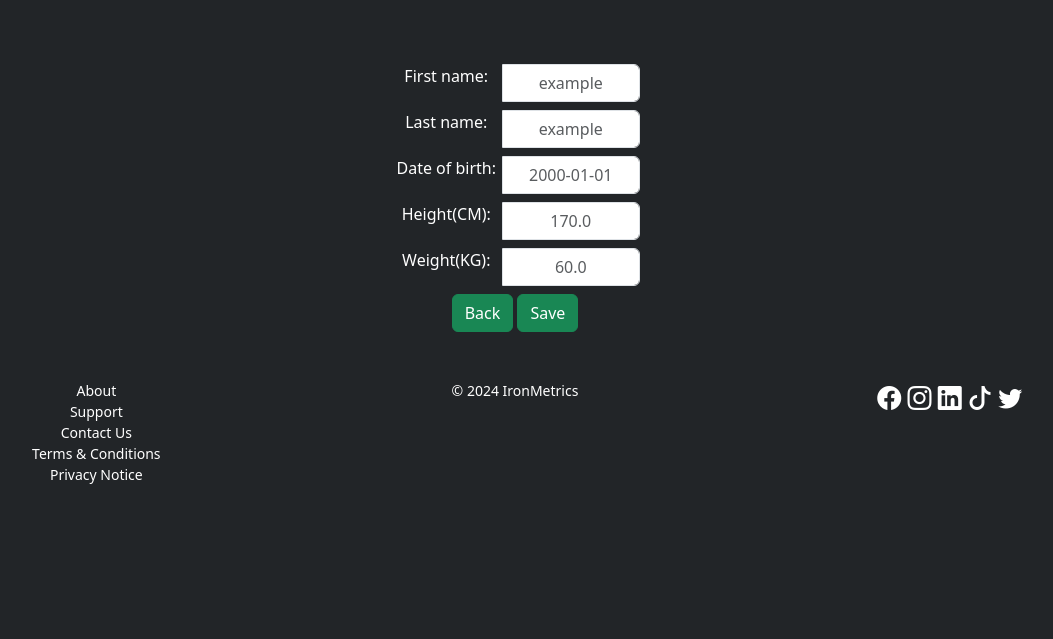
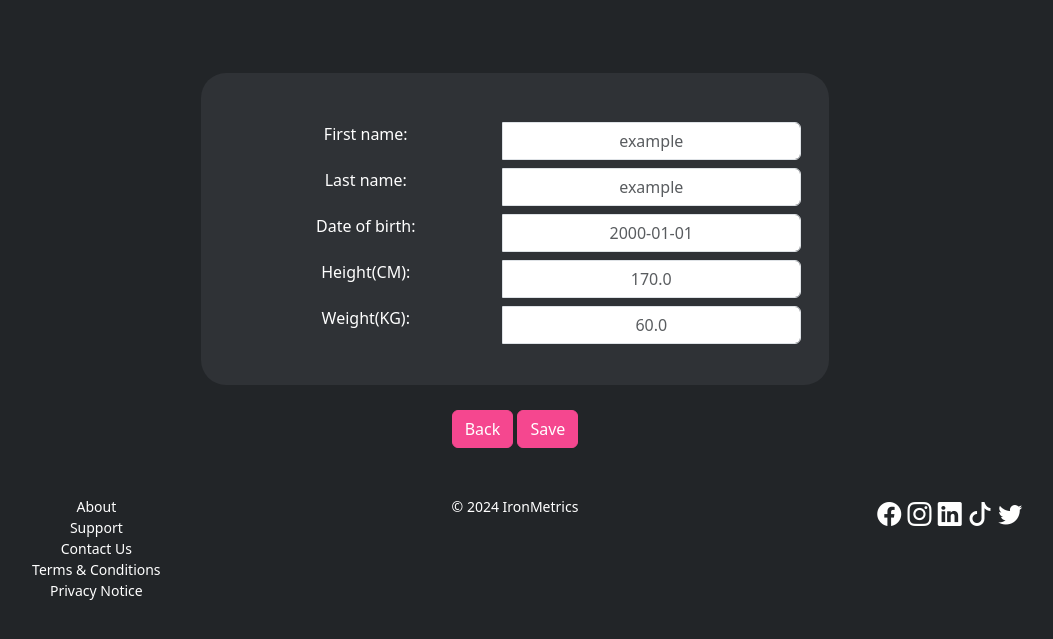
Before and after one commit to je-repo/fitnessapp, a Flask app: page /editprofile in a window 1280 px wide. Shown: the part 64-703 px from the top of the page, without its empty margins (125-1178 px from the left). Run offline with Flask 3, Linux system fonts and the light colour scheme; a user stored in the database is signed in; data comes from the database, SQL or seed files in the repository; some libraries are stand-ins or nearby versions.

Commit message:
editprofile.html updated button colours to default pink updated inputs wrapper styling

```diff
--- /dev/null
+++ b/static/editprofile.css
@@ -0,0 +1,7 @@
+.inputs-wrapper {
+    width: 30%;
+    min-width: 230px;
+    width: 50%;
+    margin: 25px auto;
+    padding: 25px 0;
+}
--- a/templates/editprofile.html
+++ b/templates/editprofile.html
@@ -1,10 +1,18 @@
 {% extends "base.html" %}
+
+{% block head %}
+    <link rel="stylesheet" href="static/editprofile.css">
+    <!-- <link rel="stylesheet" href="profile.css"> -->
+{% endblock %}
 
 {% block title %}Edit {{ session["user_name"] }}{% endblock %}
 
 {% block main %}
-<div class="container w-25">
-    <form action="/editprofile" method="post" class="row row-cols-2 align-items-center gy-2 m-2" id="edit-profile">
+<div class="form-wrapper">
+    <div class="inputs-wrapper secondary-color-background">
+        <!-- <form action="/editprofile" method="post" class="row row-cols-2 align-items-center gy-2 m-2" id="edit-profile"> -->
+
+        <form action="/editprofile" method="post" class="row gy-2 m-3" id="edit-profile">
             <div class="input-group">
                 <label for="edit-first-name" class="form-label col">First name:</label>
                 <input type="text" class="form-control col text-center" id="edit-first-name" name="edit-first-name" form="edit-profile" placeholder="{{ profile_data.first_name }}">
@@ -26,7 +34,8 @@
                 <input type="text" class="form-control col text-center" id="edit-weight" name="edit-weight" form="edit-profile" placeholder="{{ profile_data.weight_kg }}">
             </div>
         </form>
-    <button type="button" class="btn btn-success" onclick="history.back()">Back</button>
-    <button type="submit" form="edit-profile" class="btn btn-success">Save</button>
+    </div>
+    <button type="button" class="btn btn-tertiary-color" onclick="history.back()">Back</button>
+    <button type="submit" form="edit-profile" class="btn btn-tertiary-color">Save</button>
 </div>
 {% endblock %}
```
Lines whose indentation alone changed are shown as unchanged.
